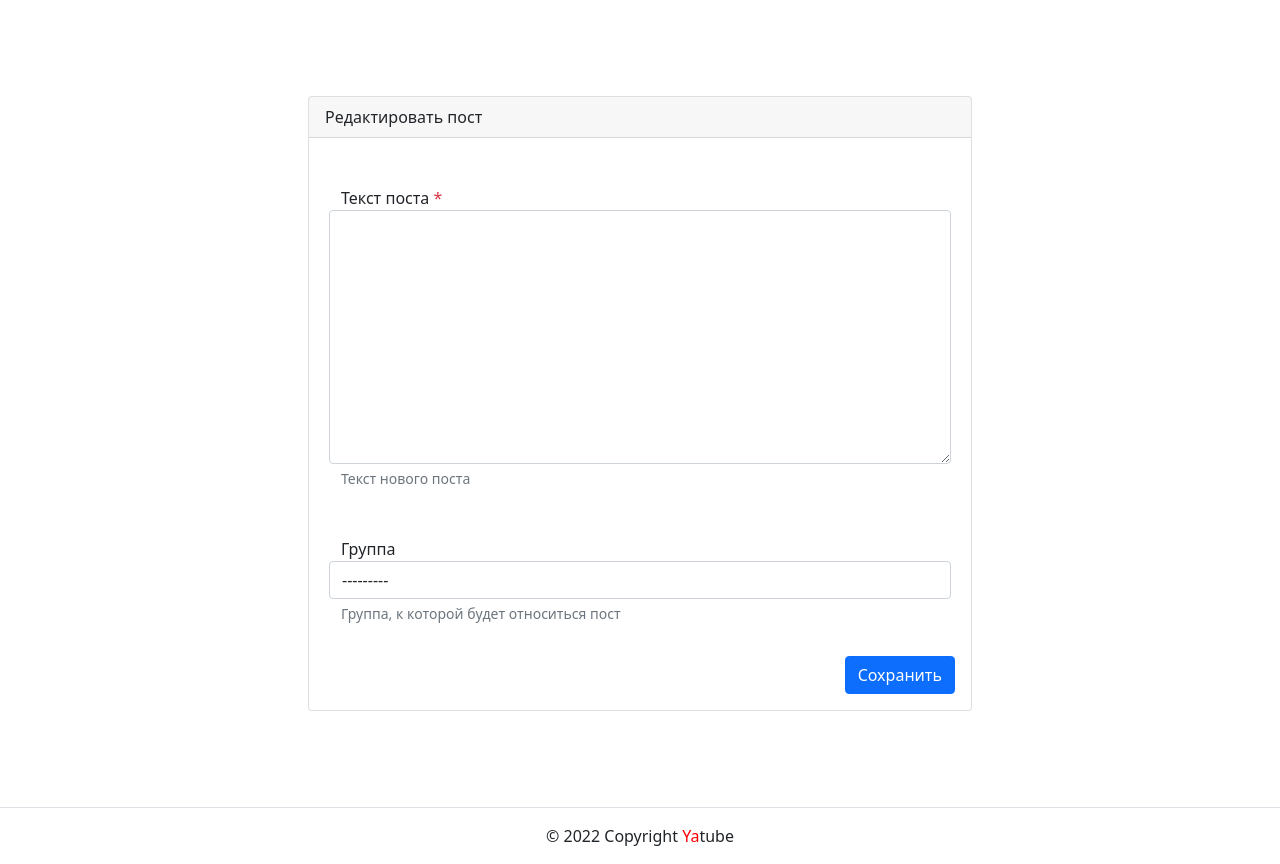
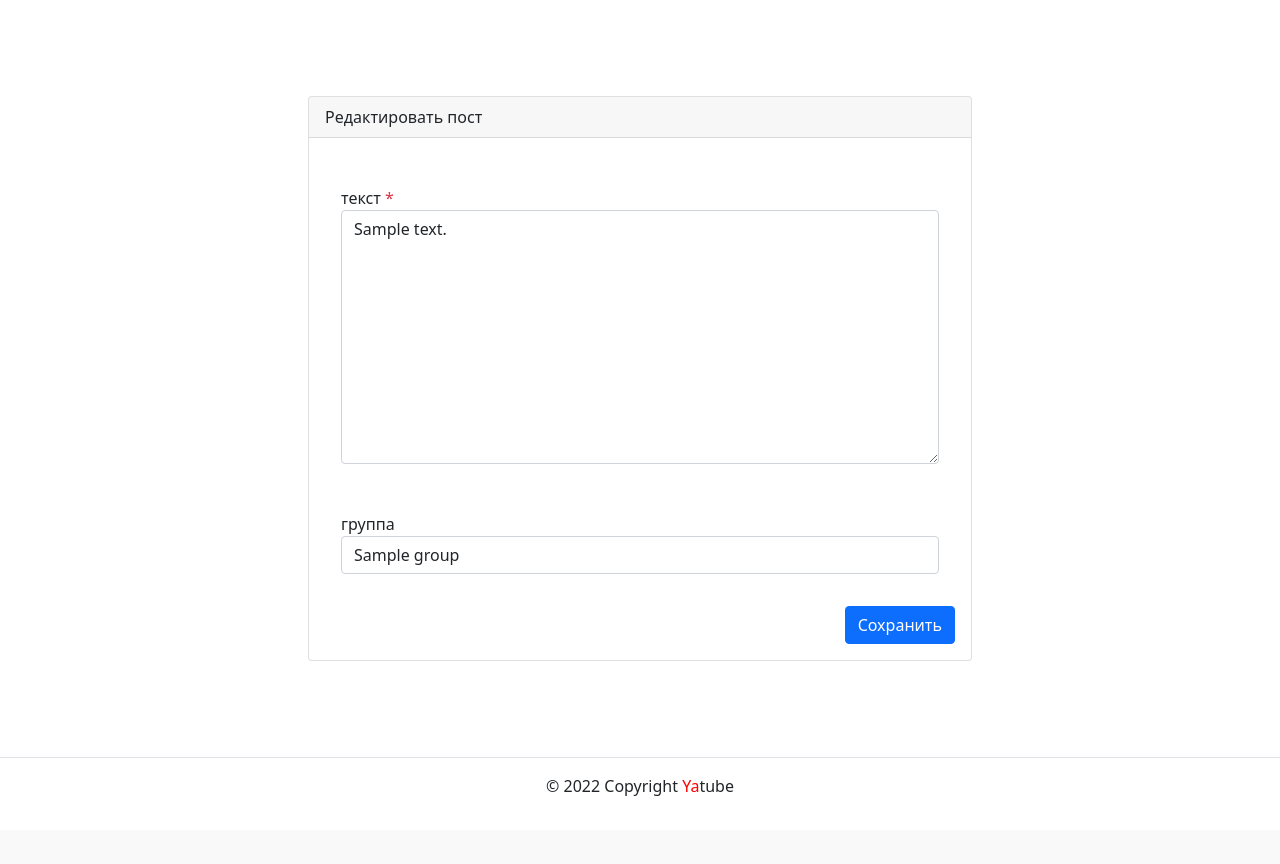
Before and after one commit to vail0/hw03_forms, a Django app: page /posts/1/edit/ in a window 1280 px wide. Shown: the part 56-920 px from the top of the page. After the commit the page ends 852 px from the top, so only its background shows below. Run offline with Django 3.2, Linux system fonts and the light colour scheme; a user stored in the database is signed in; tables that the repository leaves empty hold one stand-in row (values such as "Sample post"); some libraries are stand-ins or nearby versions.

Commit message:
create and edit in 1 file

```diff
--- a/yatube/templates/posts/create_post.html
+++ b/yatube/templates/posts/create_post.html
@@ -9,6 +9,7 @@
 {% endblock %}
 
 {% block content %}
+{% load user_filters %}
 <div class="container py-5">
   <div class="row justify-content-center">
     <div class="col-md-8 p-5">
@@ -28,33 +29,31 @@
           {% endif %}
             {% csrf_token %}
 
-
-           <div class="form-group row my-3 p-3">
-              <label for="id_text">
-                Текст поста
-                <span class="required text-danger" >*</span>
-              </label>
-              <textarea name="text" cols="40" rows="10" class="form-control" required id="id_text">
-              </textarea>
-              <small id="id_text-help" class="form-text text-muted">
-                Текст нового поста
-              </small>
-            </div>
-
-            <div class="form-group row my-3 p-3">
-              <label for="id_group">
-                Группа
+          {% for field in form %}
+           <div class="form-group row my-3 p-3"
+              {% if field.field.required %}
+                aria-required="true"
+              {% else %}
+                aria-required="false"
+              {% endif %}
+            >
+              <label for="{{ field.id_for_label }}">
+                {{field.label}}
+                  {% if field.field.required %}
+                    <span class="required text-danger" >*</span>
+                  {% endif %}
               </label>
 
-              <select name="group" class="form-control" id="id_group">
-                <option value="" selected>---------</option>
-                <option value="1">Группа: Лев Толстой – зеркало русской революции</option>
-              </select>
-
-              <small id="id_group-help" class="form-text text-muted">
-                Группа, к которой будет относиться пост
-              </small>
+              <div>
+                {{ field|addclass:'form-control' }}
+                {% if field.help_text %}
+                  <small id="{{ field.id_for_label }}-help" class="form-text text-muted">
+                    {{ field.help_text|safe }}
+                  </small>
+                {% endif %}
+              </div>
             </div>
+            {% endfor %}
 
             <div class="d-flex justify-content-end">
               <button type="submit" class="btn btn-primary">
```
Also changed, not shown: yatube/templates/posts/update_post.html (deleted, +0 -50 lines).
